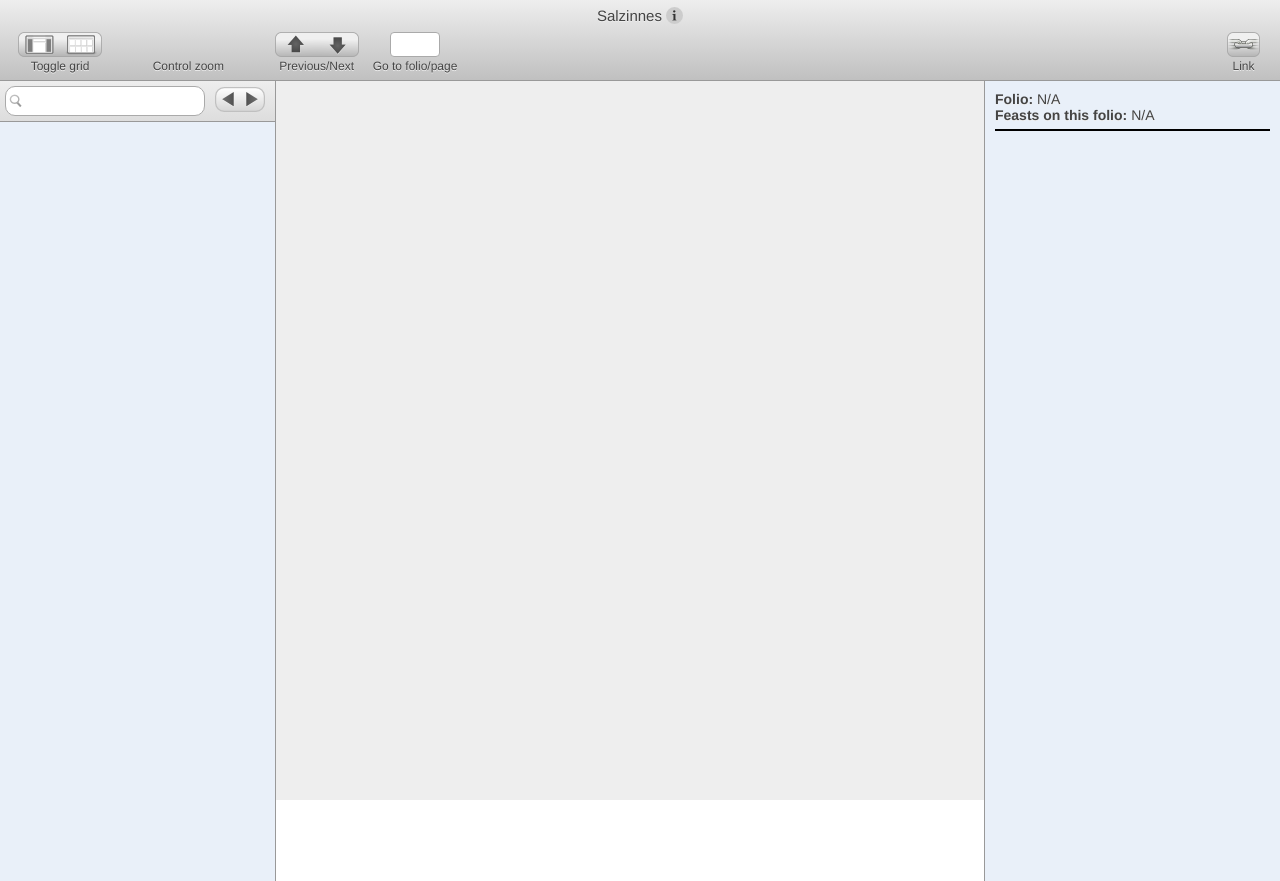
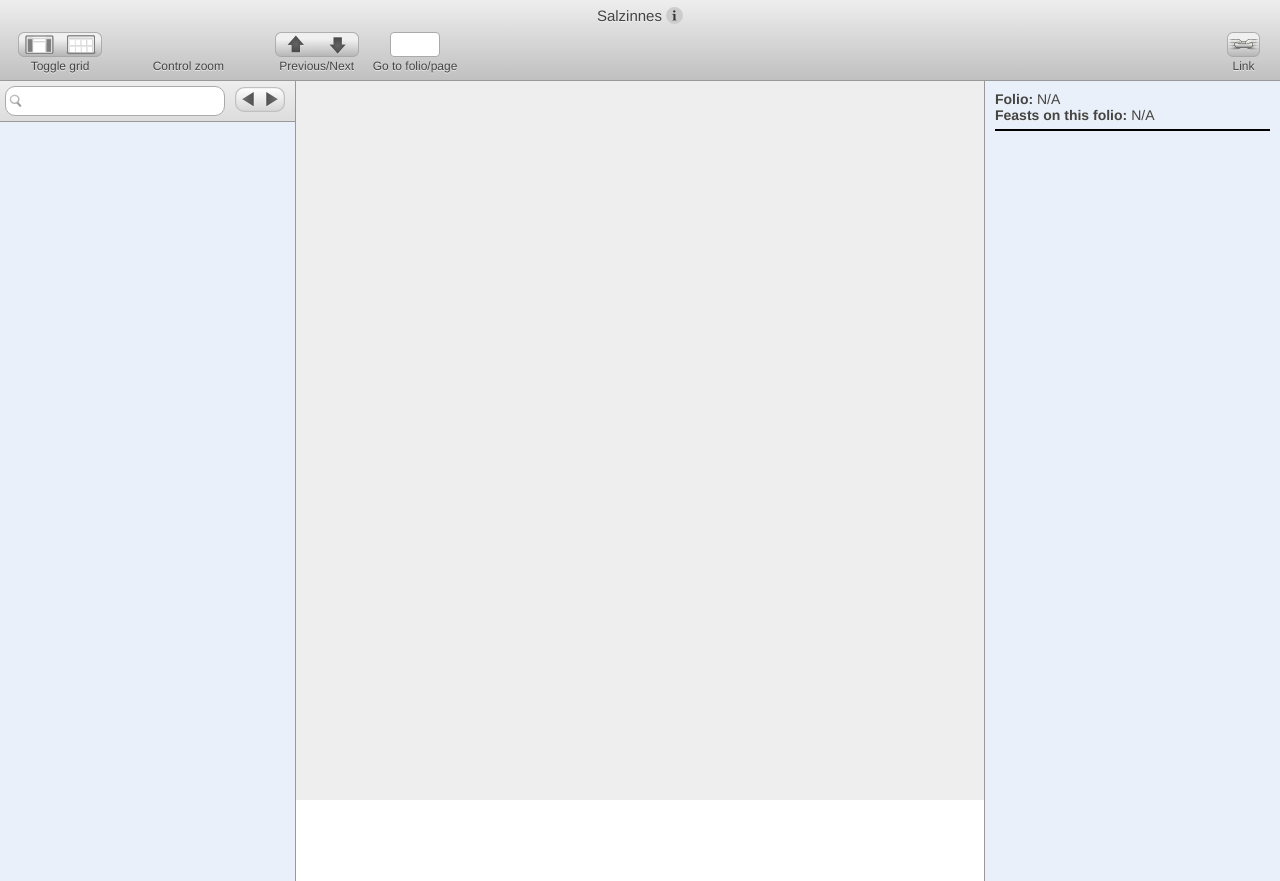
Before and after one commit to DDMAL/salzinnes-original, a Python web app: template templates/index.html in a window 1280 px wide. Run offline with Jinja, Linux system fonts and the light colour scheme; the template is opened without the code that fills it, so the values that code supplies are empty; style sheets or scripts are compiled from the project's sources.

Commit message:
make left pane a bit wider
So that search results fit better

```diff
--- a/static/css/style.less
+++ b/static/css/style.less
@@ -3,6 +3,7 @@
 @viewerBg:      #EEE;
 @sideBg:        #E9F0F9;
 @lineColor:     #999;
+@leftPaneWidth: 295px;
 
 /* lol */
 * {
@@ -199,7 +200,7 @@ input:focus {
                 padding-left: 18px;
             }
         }
-        width: 275px;
+        width: @leftPaneWidth;
         border-right: 1px solid @lineColor;
     }
     #middle-pane {
@@ -222,7 +223,7 @@ input:focus {
 #clear-results {
     position: absolute;
     top: 91px;
-    left: 181px;
+    left: 191px;
     width: 14px;
     height: 14px;
     .border-radius(9px);
@@ -241,7 +242,7 @@ input:focus {
     height: 30px;
     .border-radius(10px);
     border: 1px solid @mediumGrey;
-    width: 200px;
+    width: @leftPaneWidth - 75px;
     margin-left: 5px;
     padding-right: 25px;
     color: @darkGrey;
@@ -302,7 +303,7 @@ input:focus {
 
 #search-results {
     div {
-        width: 200px;
+        width: @leftPaneWidth - 75px;
         background-repeat: no-repeat;
         background-position: 4px center;
         height: 40px;
```
